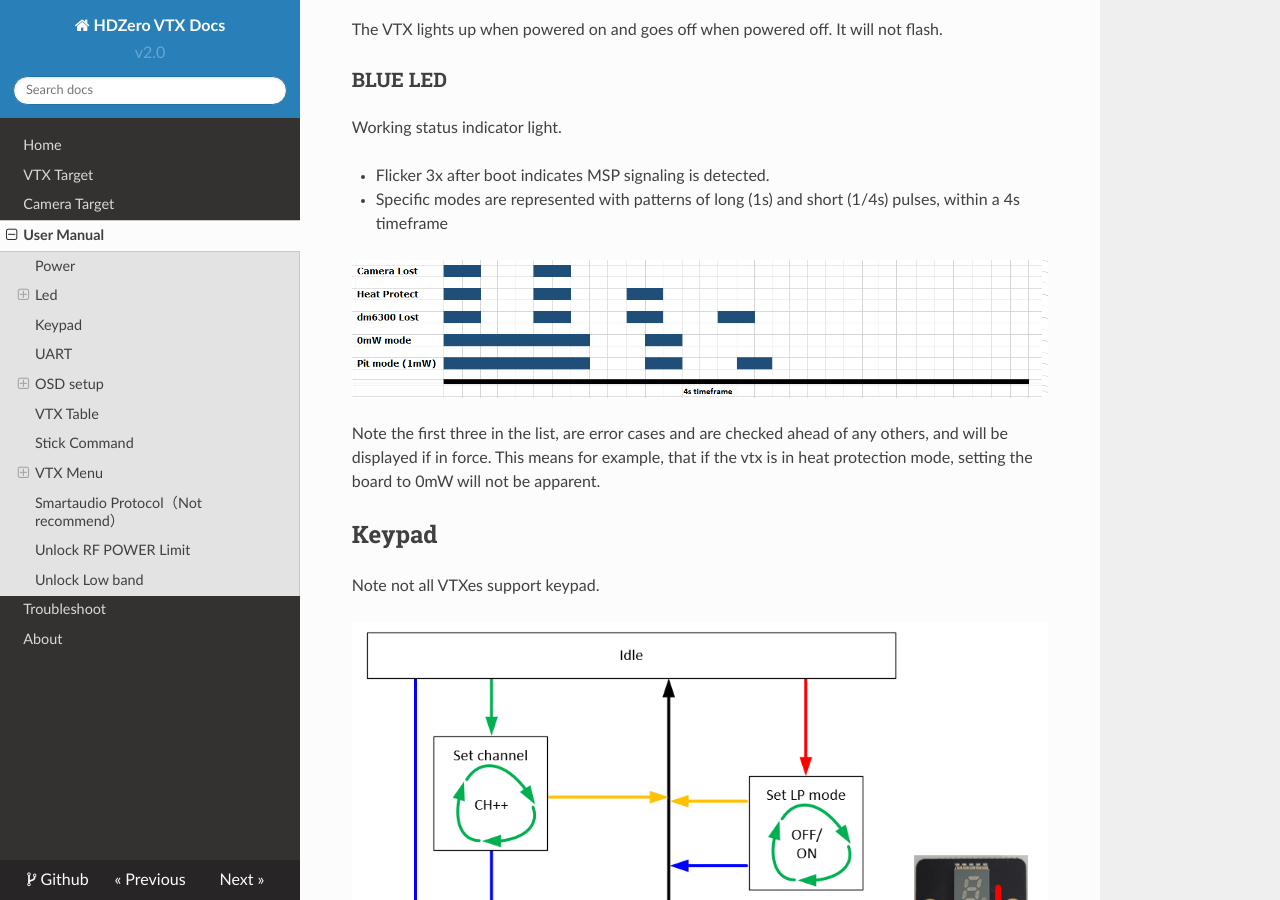
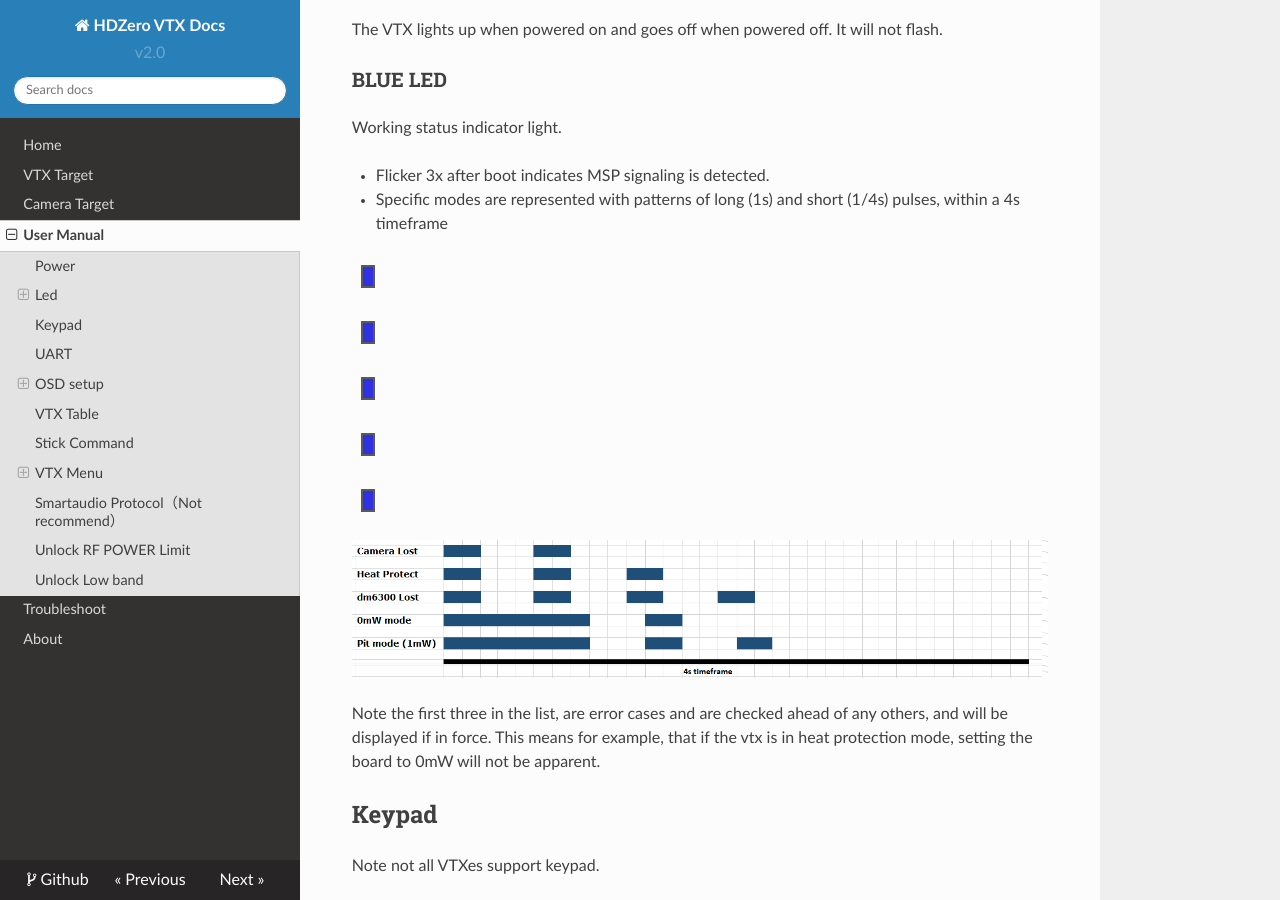
Before and after one commit to hd-zero/hdzero-vtx-docs, an MkDocs documentation site: the page built from docs/vtx_user_manual.md, in a window 1280 px wide and 900 px high, scrolled down 448 px. Built offline with MkDocs 1.6.1, drawn with Linux system fonts in a browser that asks for light colours; nearby versions of some CDN libraries.

Commit message:
test led gif

```diff
--- a/docs/vtx_user_manual.md
+++ b/docs/vtx_user_manual.md
@@ -19,8 +19,18 @@ The VTX lights up when powered on and goes off when powered off. It will not fla
 Working status indicator light.
 
 - Flicker 3x after boot indicates MSP signaling is detected.
+- Specific modes are represented with patterns of long (1s) and short (1/4s) pulses, within a 4s timeframe
 
-- Specific modes are represented with patterns of long (1s) and short (1/4s) pulses, within a 4s timeframe
+
+<img src="https://raw.githubusercontent.com/hd-zero/hdzero-vtx-docs/led-gif-test/site/img/led_flash_2short_and_pause.gif" style="width:100">
+
+<img src="https://raw.githubusercontent.com/hd-zero/hdzero-vtx-docs/led-gif-test/site/img/led_flash_3short_and_pause.gif" style="width:100">
+
+<img src="https://raw.githubusercontent.com/hd-zero/hdzero-vtx-docs/led-gif-test/site/img/led_flash_4short_and_pause.gif" style="width:100">
+
+<img src="https://raw.githubusercontent.com/hd-zero/hdzero-vtx-docs/led-gif-test/site/img/led_flash_1long_and_1short_and_pause.gif" style="width:100">
+
+<img src="https://raw.githubusercontent.com/hd-zero/hdzero-vtx-docs/led-gif-test/site/img/led_flash_1long_and_2short_and_pause.gif" style="width:100">
 
 <img src="https://raw.githubusercontent.com/hd-zero/hdzero-vtx-docs/main/site/img/LED_Patterns.png" style="width:100">
 
```
Also changed, not shown: site/img/led_flash_1long_and_1short_and_pause.gif (added), site/img/led_flash_1long_and_2short_and_pause.gif (added), site/img/led_flash_2short_and_pause.gif (added), site/img/led_flash_3short_and_pause.gif (added), site/img/led_flash_4short_and_pause.gif (added).
